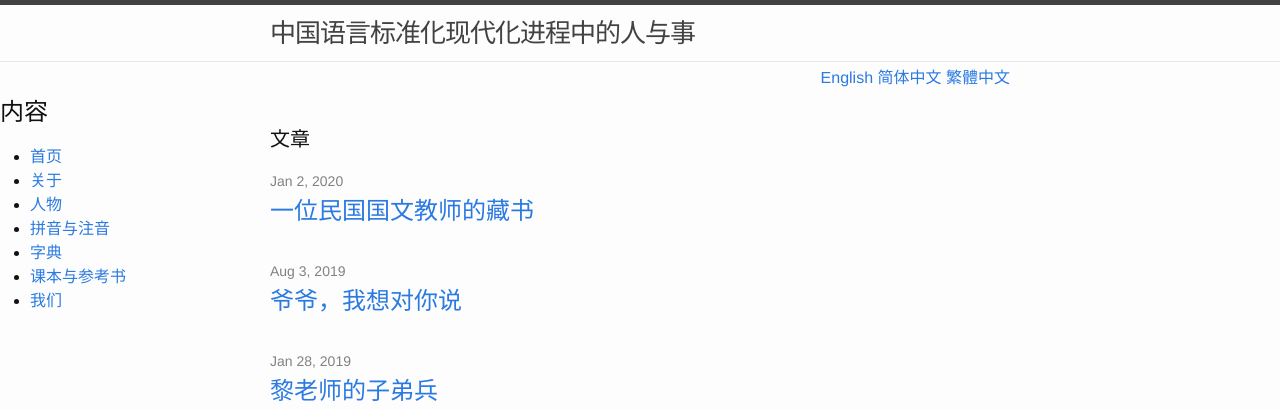
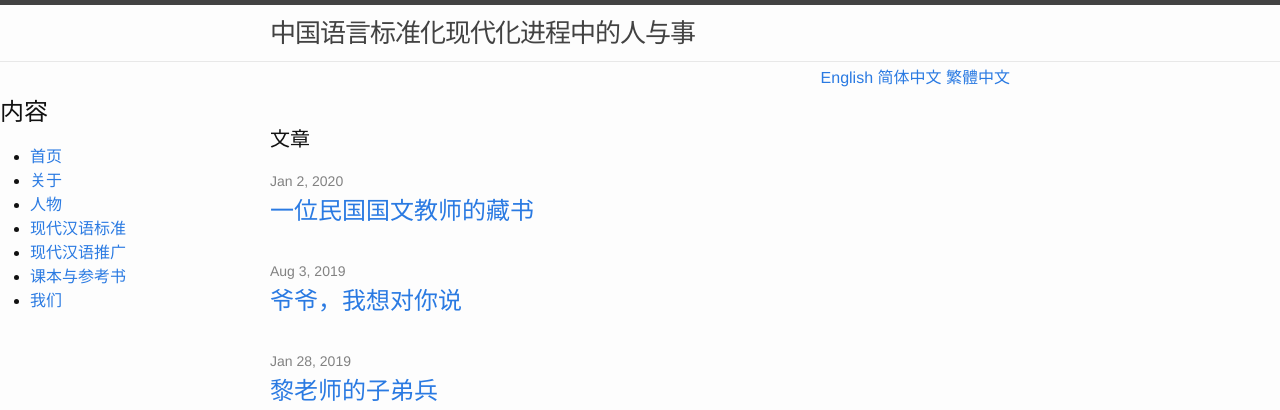
Before and after one commit to clangreformers/clangreformers.github.io, a Jekyll site: the page built from index-cn.html, in a window 1280 px wide. Shown: the top 410 px of the page. Built offline with Jekyll 4.4.1, drawn with Linux system fonts in a browser that asks for light colours.

Commit message:
sidebar titles change

```diff
--- a/_data/mysidebar-cn.yml
+++ b/_data/mysidebar-cn.yml
@@ -13,11 +13,11 @@ docs:
   url: /people/people-cn.html
   output: web
 
-- title: 拼音与注音
+- title: 现代汉语标准
   url: /pinyinNzhuyin/pinyinNzhuyin-cn
   output: web
 
-- title: 字典
+- title: 现代汉语推广
   url: /dictionaries/dictionaries-cn
   output: web
 
--- a/_data/mysidebar-tw.yml
+++ b/_data/mysidebar-tw.yml
@@ -13,11 +13,11 @@ docs:
   url: /people/people-tw.html
   output: web
 
-- title: 拼音與注音
+- title: 現代漢語標準
   url: /pinyinNzhuyin/pinyinNzhuyin-tw
   output: web
 
-- title: 字典
+- title: 現代漢語推廣
   url: /dictionaries/dictionaries-tw
   output: web
 
```
Also changed, not shown: people/wangshuda.md (+1 -1 lines), 1 other file.
